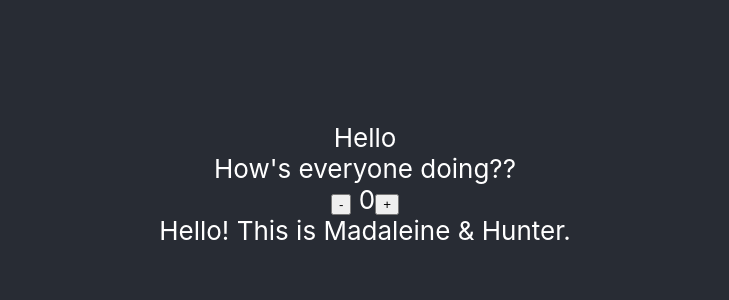
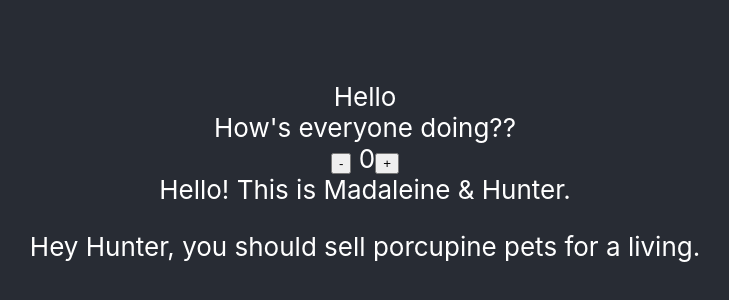
Before and after one commit to Hunterosmun/practicing-github-with-madaleine, a React (Vite) app: page / in a window 1280 px wide. Shown: the part 216-516 px from the top of the page, without its empty margins (275-1004 px from the left). Built offline with nearby package versions, Linux system fonts and the light colour scheme.

Commit message:
to hunter (#2)
edits made here so hah!

```diff
--- a/src/App.jsx
+++ b/src/App.jsx
@@ -25,6 +25,7 @@ function App () {
         <button onClick={() => setCount(count + 1)}>+</button>
       </span>
       <div>Hello! This is Madaleine & Hunter.</div>
+      <p>Hey Hunter, you should sell porcupine pets for a living.</p>
     </Wrapper>
   )
 }
```
